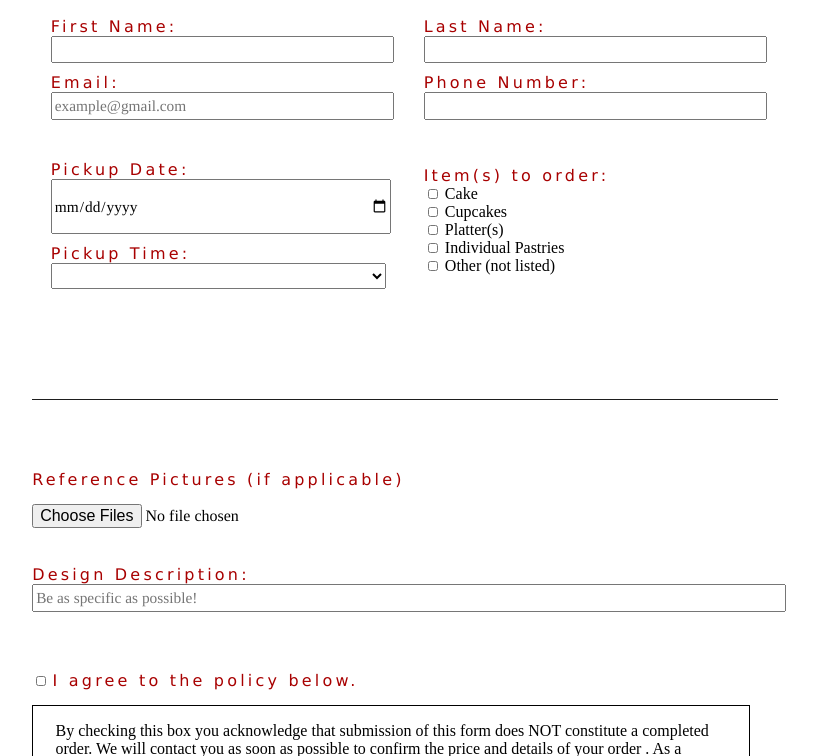
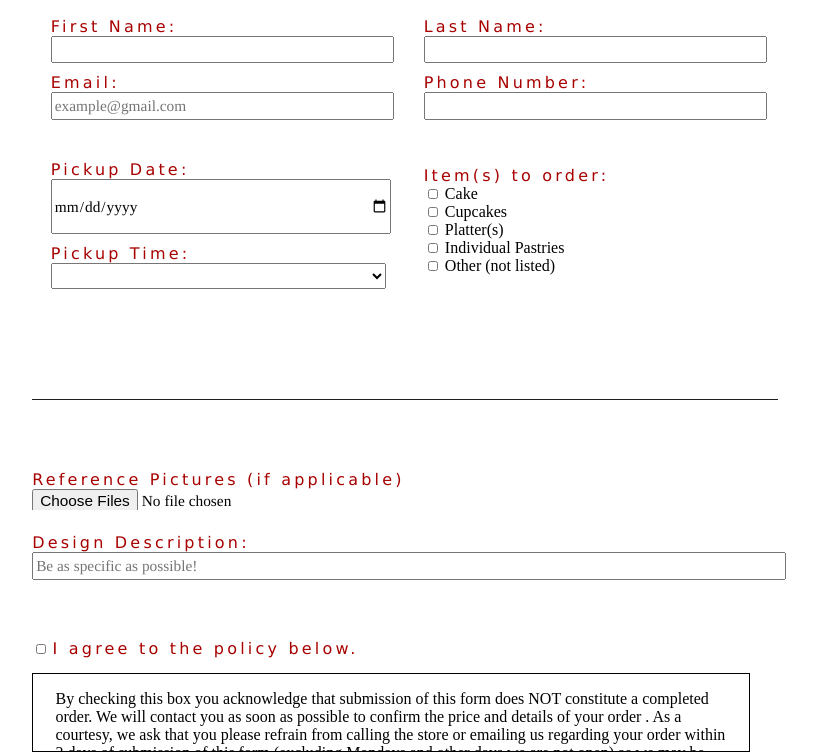
Before and after one commit to jjheals/bakery_ordering_system, a plain HTML site: page templates/index.html in a window 1280 px wide. Shown: the part 344-1100 px from the top of the page, without its empty margins (235-1052 px from the left). Drawn offline with Linux system fonts and the light colour scheme; a web font is replaced by a local one.

Commit message:
Add files via upload

```diff
--- a/static/form.css
+++ b/static/form.css
@@ -101,7 +101,7 @@
     padding-top: 2%;
 }
 
-.imageInput {
+#imageInputID {
     height: auto;
     width: 20vw;
     padding-top: 2%;
```
